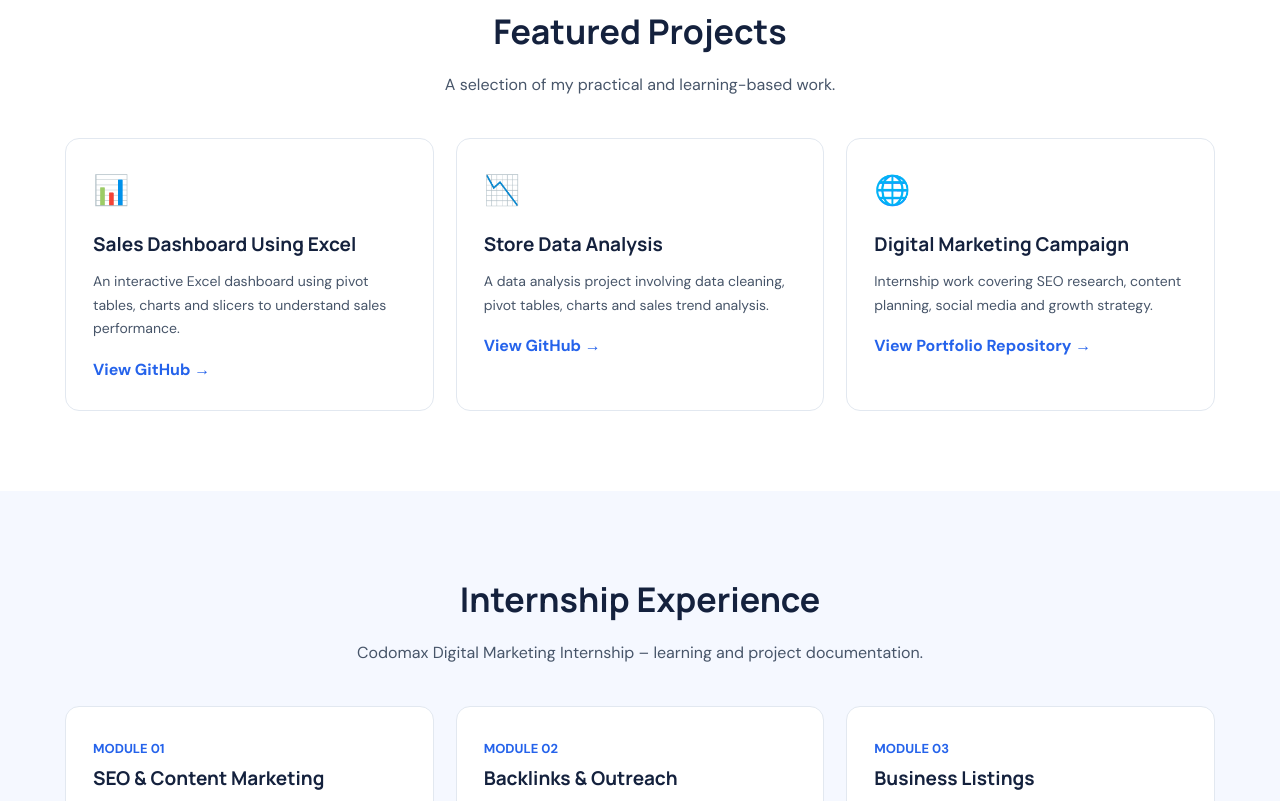
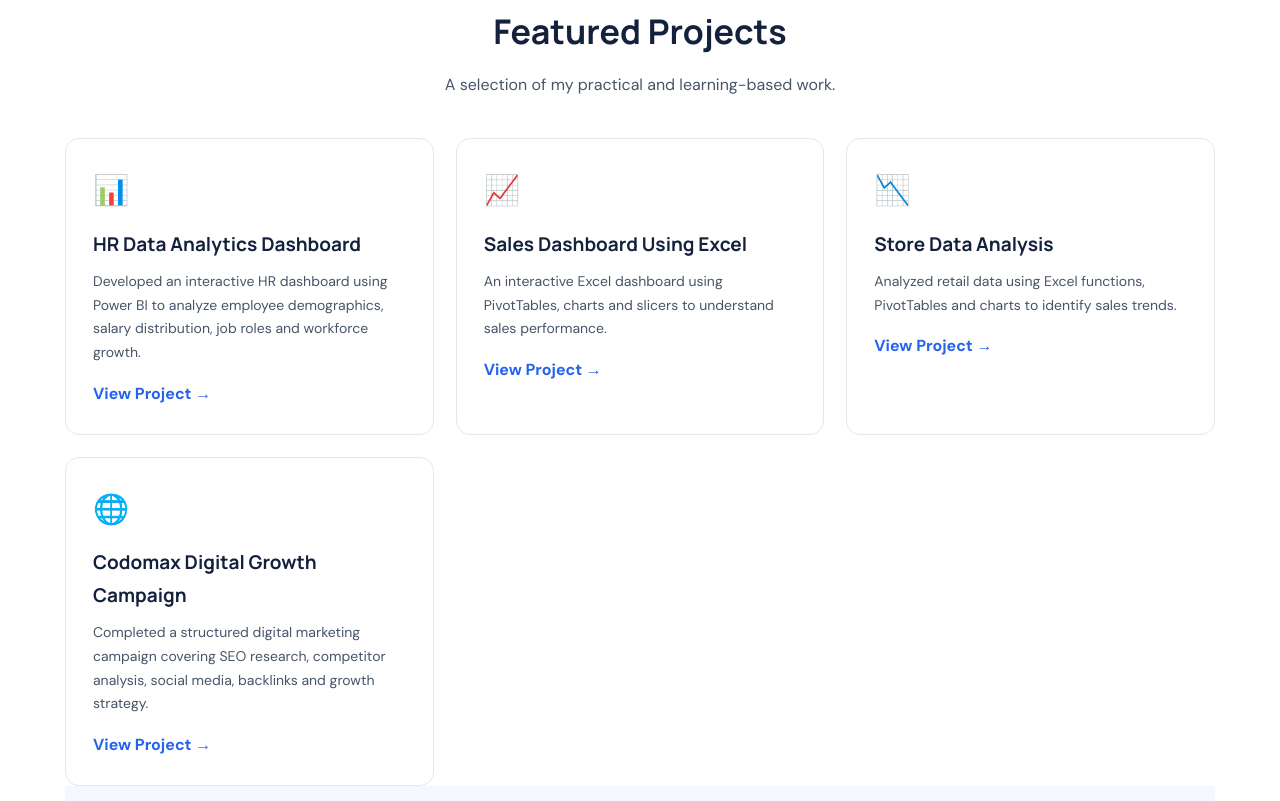
Before and after one commit to Chaitali-patil01/Chaitali-Portfolio, a plain HTML site: page index.html in a window 1280 px wide. Shown: the part 2016-2817 px from the top of the page. Drawn offline with Linux system fonts and the light colour scheme.

Commit message:
Update index.html

```diff
--- a/index.html
+++ b/index.html
@@ -504,37 +504,51 @@ different professional domains.
 
     <div class="card">
         <div class="icon">📊</div>
+        <h3>HR Data Analytics Dashboard</h3>
+        <p>
+            Developed an interactive HR dashboard using
+            Power BI to analyze employee demographics,
+            salary distribution, job roles and workforce growth.
+        </p>
+        <a href="https://github.com/Chaitali-patil01/Data-Analytics-Projects"
+           target="_blank">View Project →</a>
+    </div>
+
+    <div class="card">
+        <div class="icon">📈</div>
         <h3>Sales Dashboard Using Excel</h3>
         <p>
-An interactive Excel dashboard using pivot tables,
+            An interactive Excel dashboard using PivotTables,
             charts and slicers to understand sales performance.
         </p>
-<a href="https://github.com/Chaitali-patil01" target="_blank">View GitHub →</a>
+        <a href="https://github.com/Chaitali-patil01"
+           target="_blank">View Project →</a>
     </div>
 
     <div class="card">
         <div class="icon">📉</div>
         <h3>Store Data Analysis</h3>
         <p>
-A data analysis project involving data cleaning,
-pivot tables, charts and sales trend analysis.
+            Analyzed retail data using Excel functions,
+            PivotTables and charts to identify sales trends.
         </p>
-<a href="https://github.com/Chaitali-patil01" target="_blank">View GitHub →</a>
+        <a href="https://github.com/Chaitali-patil01"
+           target="_blank">View Project →</a>
     </div>
 
     <div class="card">
         <div class="icon">🌐</div>
-<h3>Digital Marketing Campaign</h3>
+        <h3>Codomax Digital Growth Campaign</h3>
         <p>
-Internship work covering SEO research, content
-planning, social media and growth strategy.
+            Completed a structured digital marketing campaign
+            covering SEO research, competitor analysis,
+            social media, backlinks and growth strategy.
         </p>
-<a href="https://github.com/Chaitali-patil01/Chaitali-Portfolio" target="_blank">View Portfolio Repository →</a>
+        <a href="https://github.com/Chaitali-patil01/Codomax-Digital-Marketing-Internship"
+           target="_blank">View Project →</a>
     </div>
 
 </div>
-</div>
-</section>
 
 <section class="light-section" id="internship">
 <div class="container">
```
Lines whose indentation alone changed are shown as unchanged.
